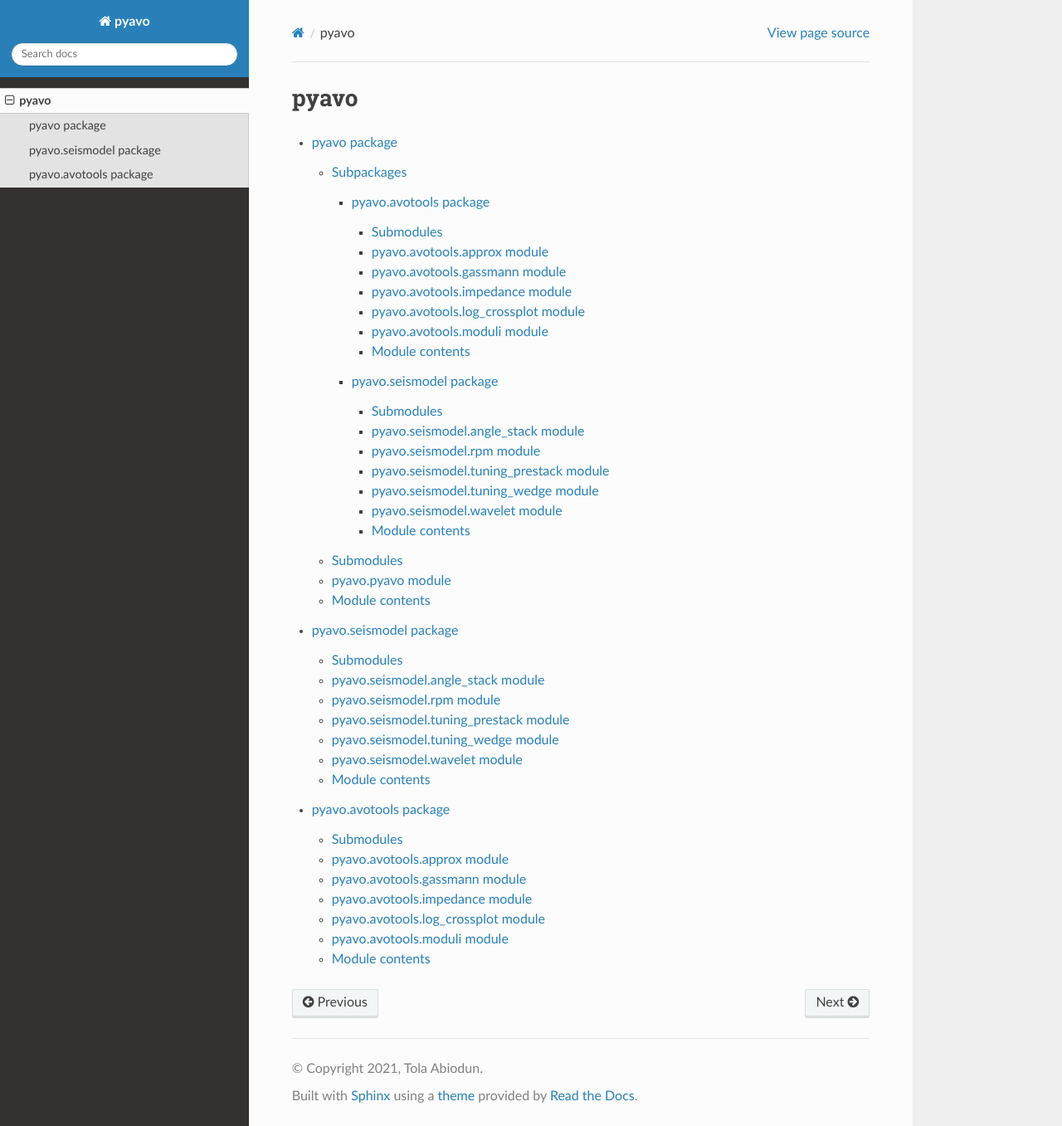
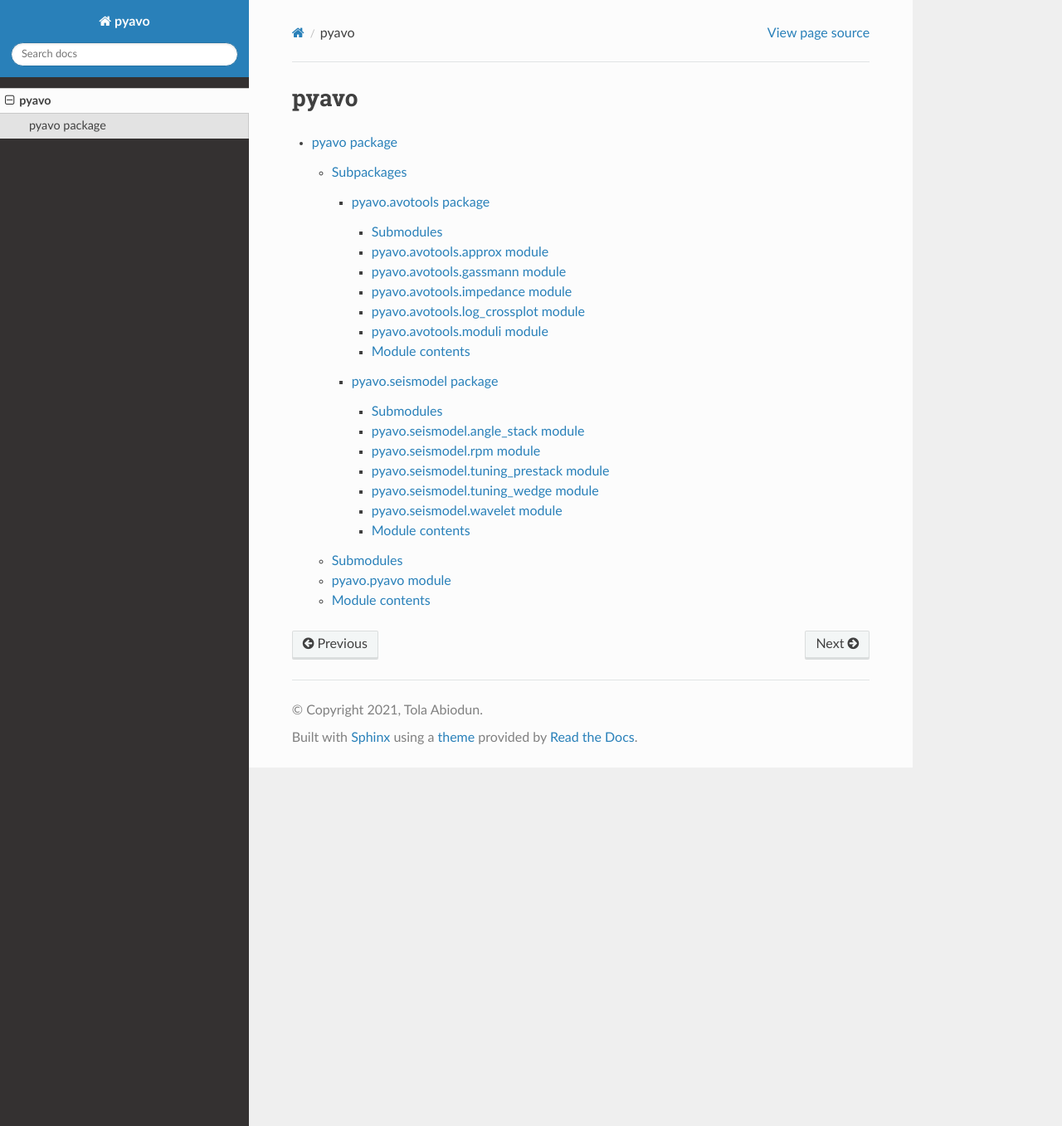
Before and after one commit to TolaAbiodun/pyavo, a Sphinx documentation site: the page built from docs/modules.rst, in a window 1280 px wide and 1357 px high. Shown: the whole window at 83% size. Built offline with Sphinx 7.4.7 and the Read the Docs theme 2.0.0, drawn with Linux system fonts in a browser that asks for light colours.

Commit message:
updated modules

```diff
--- a/docs/modules.rst
+++ b/docs/modules.rst
@@ -1,7 +1,7 @@
 pyavo
 =====
+
 .. toctree::
+   :maxdepth: 4
 
    pyavo
-   pyavo.seismodel
-   pyavo.avotools
```
